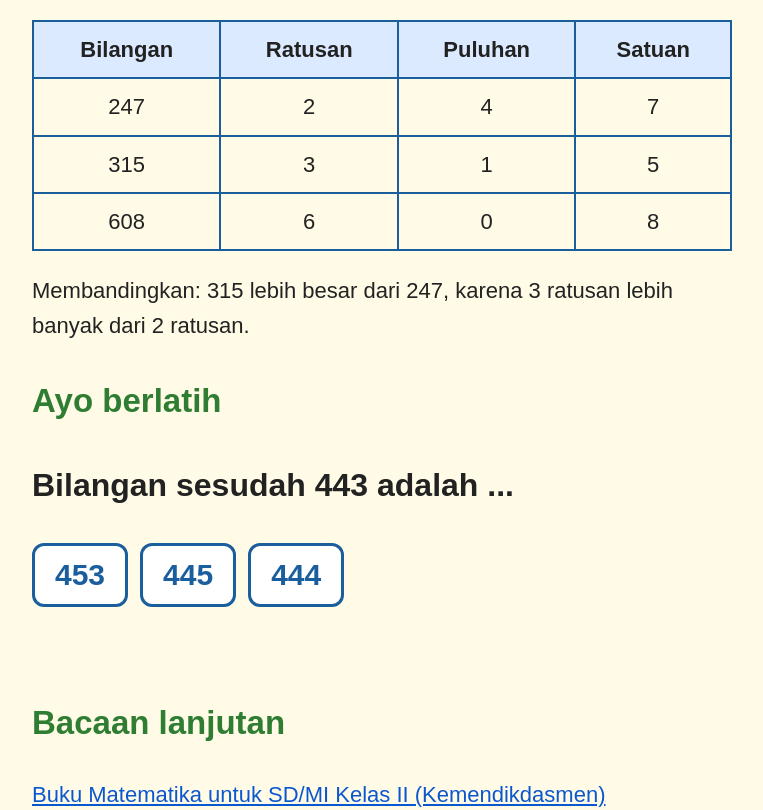
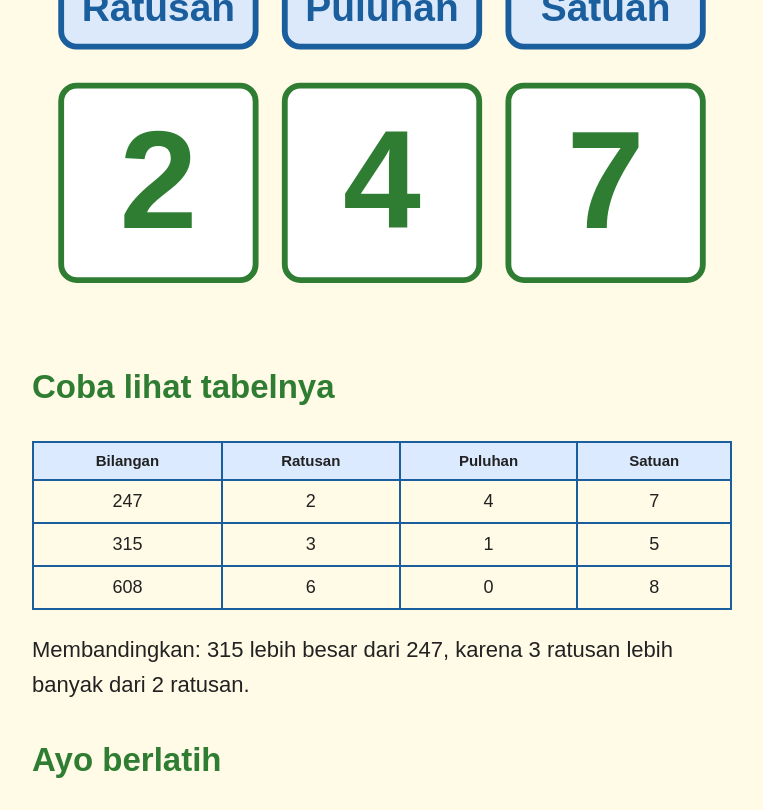
Before and after one commit to i-rokhim/belajar_matematika, a plain HTML site: page topik/bilangan.html in a window 1280 px wide. Shown: the part 619-1429 px from the top of the page, without its empty margins (258-1021 px from the left). Drawn offline with Linux system fonts and the light colour scheme.

Commit message:
Bilangan: gambar nilai tempat dan tabel muat di layar sempit

```diff
--- a/topik/bilangan.html
+++ b/topik/bilangan.html
@@ -5,6 +5,10 @@
   <meta name="viewport" content="width=device-width, initial-scale=1">
   <title>Bilangan sampai 1.000 | Belajar Matematika Kelas 2</title>
   <link rel="stylesheet" href="../css/style.css">
+  <style>
+    .tabel-nilai th { font-size: 15px; padding: 6px 3px; }
+    .tabel-nilai td { font-size: 18px; padding: 6px 3px; }
+  </style>
 </head>
 <body>
 
@@ -19,8 +23,11 @@
   <p>Di toko ada 247 pensil. Bilangan 247 dibaca dua ratus empat puluh tujuh.</p>
   <p>Angka 2 ada di tempat ratusan, angka 4 di tempat puluhan, dan angka 7 di tempat satuan.</p>
 
+  <img src="../gambar/bilangan.svg" alt="Bilangan 247: angka 2 di ratusan, angka 4 di puluhan, angka 7 di satuan">
+
   <h2>Coba lihat tabelnya</h2>
-  <table>
+  <div style="overflow-x: auto;" role="region" aria-label="Tabel nilai tempat" tabindex="0">
+    <table class="tabel-nilai">
       <tr>
         <th>Bilangan</th>
         <th>Ratusan</th>
@@ -46,6 +53,7 @@
         <td>8</td>
       </tr>
     </table>
+  </div>
 
   <p>Membandingkan: 315 lebih besar dari 247, karena 3 ratusan lebih banyak dari 2 ratusan.</p>
 
```
Also changed, not shown: gambar/bilangan.svg (added). Lines whose indentation alone changed are shown as unchanged.
